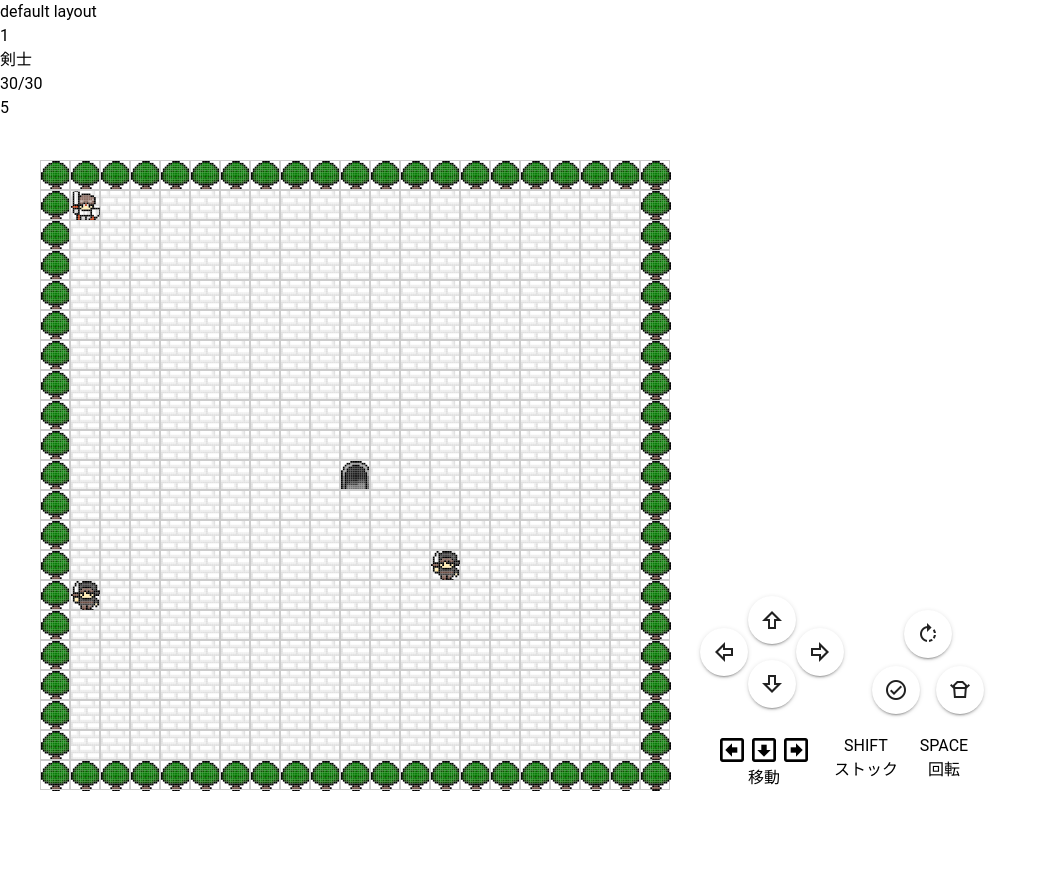
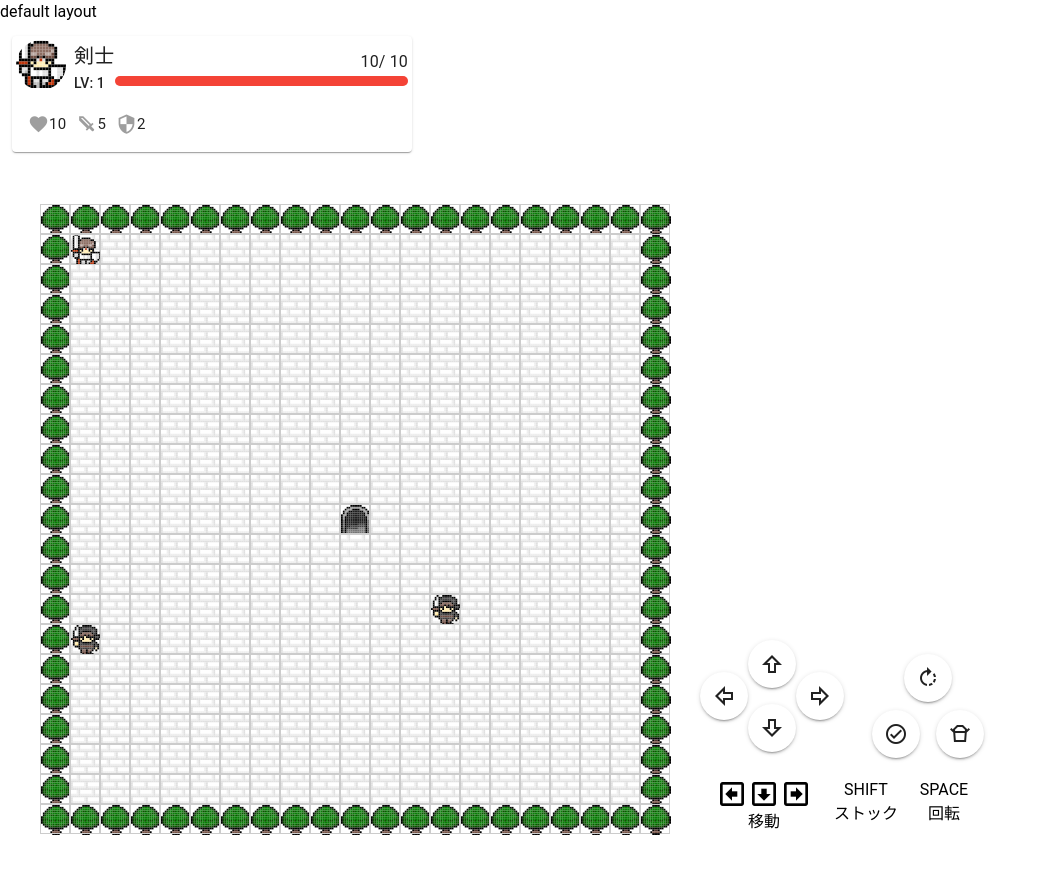
Before and after one commit to naitoyuma7110/RpgGame, a Nuxt app: page /field in a window 1280 px wide. Shown: the whole page, without its empty margins (0-1048 px from the left). Before the commit the page ends 830 px from the top, so only its background shows below. Built offline with nearby package versions, Linux system fonts and the light colour scheme.

Commit message:
パラメータのデザイン作成

```diff
--- a/classes/parameter/parameter.ts
+++ b/classes/parameter/parameter.ts
@@ -1,4 +1,7 @@
+import swords from "@/assets/images/field/character/character_kishi_man_01_red_brown.svg";
+
 export interface Parameter {
+	image: string;
 	level: number;
 	name: string;
 	HP: number;
@@ -7,9 +10,11 @@ export interface Parameter {
 }
 
 export class PlayerParameter implements Parameter {
+	image = swords;
 	level = 1;
 	name = "剣士";
-	HP = 30;
-	maxHP = 30;
+	HP = 10;
+	maxHP = 10;
+	defense = 2;
 	power = 5;
 }
--- a/components/common/PlayerParameter.vue
+++ b/components/common/PlayerParameter.vue
@@ -6,11 +6,58 @@ const parameter = useParameterStore();
 </script>
 
 <template>
-  <div>
-    <p>{{ parameter.level }}</p>
-    <p>{{ parameter.name }}</p>
-    <p>{{ parameter.HP }}/{{ parameter.maxHP }}</p>
-    <p>{{ parameter.power }}</p>
 
-  </div>
+  <v-col>
+    <v-card width="400" class="pa-">
+      <div class="d-flex pa-1">
+        <v-avatar size="50">
+          <v-img :src="parameter.image" position="0 -5px" />
+        </v-avatar>
+        <div class="ml-2">
+          <p class="text-h6">{{ parameter.name }}</p>
+          <p class="text-subtitle-2">LV: {{ parameter.level }}</p>
+        </div>
+        <div class="flex-grow-1 mb-2 d-flex flex-column justify-end">
+          <p class="text-subtitle-1 text-end">{{ `${parameter.HP}/ ${parameter.maxHP}` }}</p>
+          <v-progress-linear :max="parameter.HP" :min="parameter.maxHP" :model-value="parameter.HP" rounded color="red"
+            height="10" />
+        </div>
+      </div>
+      <v-card-text>
+        <div class="d-flex parameters">
+          <p>
+            <v-icon color="grey">mdi-heart</v-icon>
+            <span>
+              {{ parameter.HP }}
+            </span>
+          </p>
+          <p>
+            <v-icon color="grey">mdi-sword</v-icon>
+            <span>
+              {{ parameter.power }}
+            </span>
+          </p>
+          <p>
+            <v-icon color="grey">mdi-security</v-icon>
+            <span>
+              {{ parameter.defense }}
+            </span>
+          </p>
+        </div>
+      </v-card-text>
+    </v-card>
+  </v-col>
 </template>
+
+<style lang="scss" scoped>
+.parameters {
+  p {
+    display: flex;
+    margin-right: 10px;
+  }
+
+  span {
+    font-size: 15px;
+  }
+}
+</style>
```
